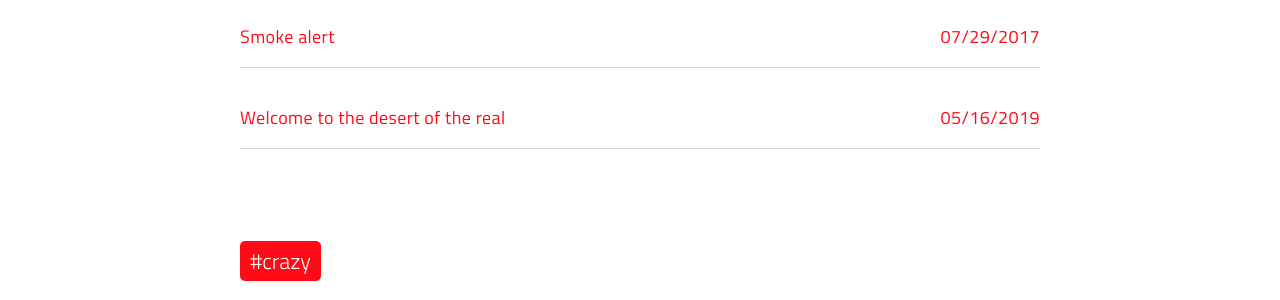
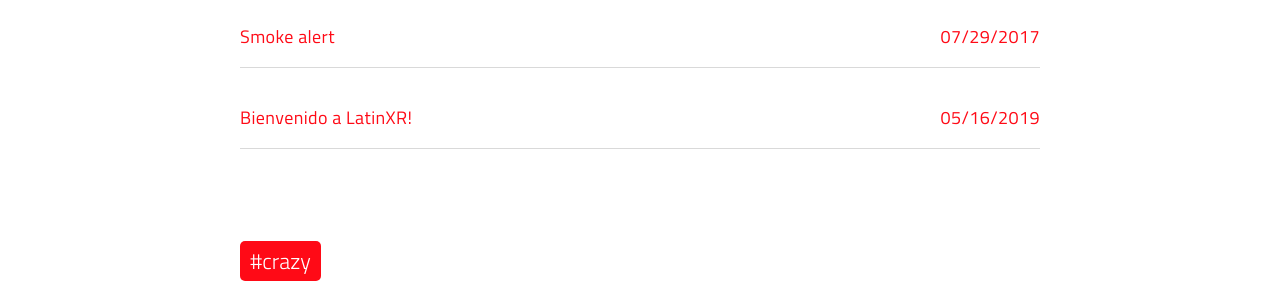
Before and after one commit to LatinXR/latinxr.github.io, a Jekyll site: the page built from tags.html, in a window 1280 px wide and 900 px high, scrolled down 3734 px. Shown: the part 156-456 px from the top of the window. Built offline with Jekyll 4.4.1, drawn with Linux system fonts in a browser that asks for light colours; a script that is not in the unit is left out; some of the changed text lies outside the part shown.

Commit message:
Updated title

```diff
--- a/_posts/2010-01-01-welcome-to-the-desert-of-the-real.md
+++ b/_posts/2010-01-01-welcome-to-the-desert-of-the-real.md
@@ -1,7 +1,7 @@
 ---
 date: 2019-05-16T23:48:05.000Z
 layout: post
-title: Welcome to the desert of the real
+title: Bienvenido a LatinXR!
 subtitle: 'Lorem ipsum dolor sit amet, consectetur adipisicing elit.'
 description: >-
   Lorem ipsum dolor sit amet, consectetur adipisicing elit, sed do eiusmod
```
